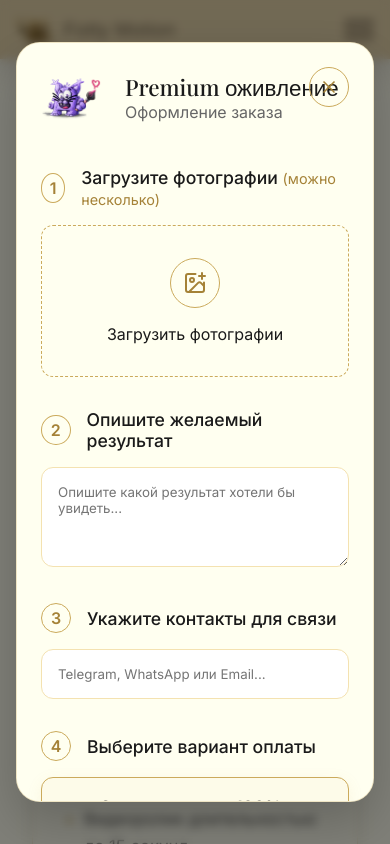
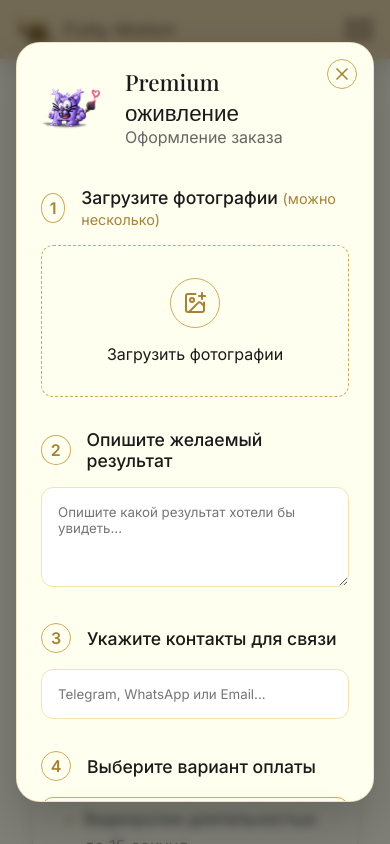
Before and after one commit to sanistezd/Lavender_Fotti, a Next.js app: page / in a window 390 px wide. Both pictures are taken after a click on the button "Заказать ролик (Цена 3000 р)". Shown: the part 1258-2102 px from the top of the page. Built offline with nearby package versions, Linux system fonts and the light colour scheme; a web font is replaced by a local one.

Commit message:
fix(modal): fix close button overlapping with long titles on mobile and fix typo in services

```diff
--- a/src/components/OrderModal/OrderModal.module.css
+++ b/src/components/OrderModal/OrderModal.module.css
@@ -341,4 +341,13 @@
   .title {
     font-size: 1.4rem;
   }
+  .closeBtn {
+    width: 30px;
+    height: 30px;
+    top: 1rem;
+    right: 1rem;
+  }
+  .header {
+    padding-right: 1.5rem;
+  }
 }
--- a/src/components/Services/Services.tsx
+++ b/src/components/Services/Services.tsx
@@ -43,7 +43,7 @@ export default function Services() {
     },
     {
       id: 1,
-      title: "Редактирование фотографии",
+      title: "Редактирование фотографий",
       price: "1190₽",
       description: [
         "Аккуратное улучшение фото",
```
